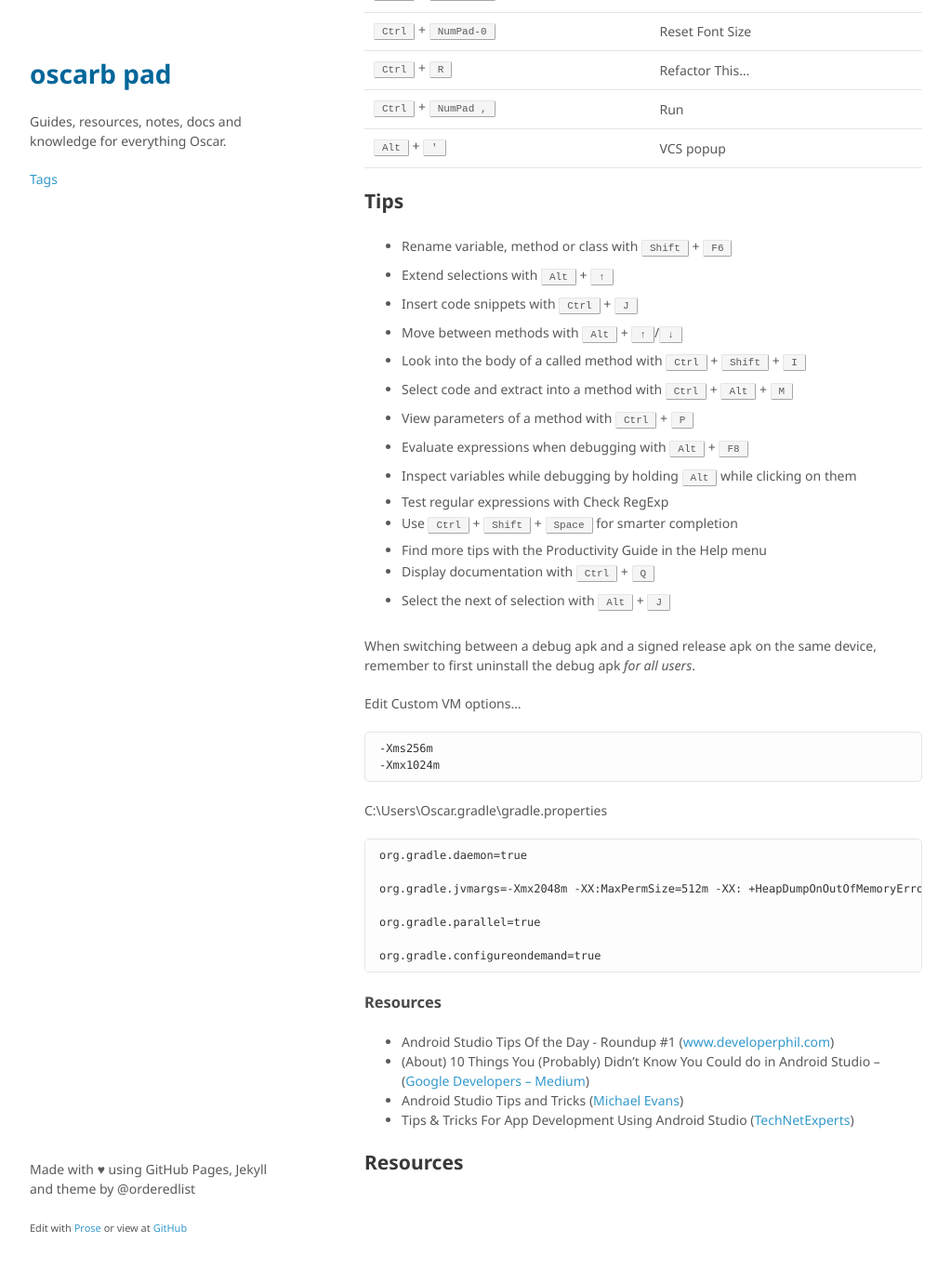
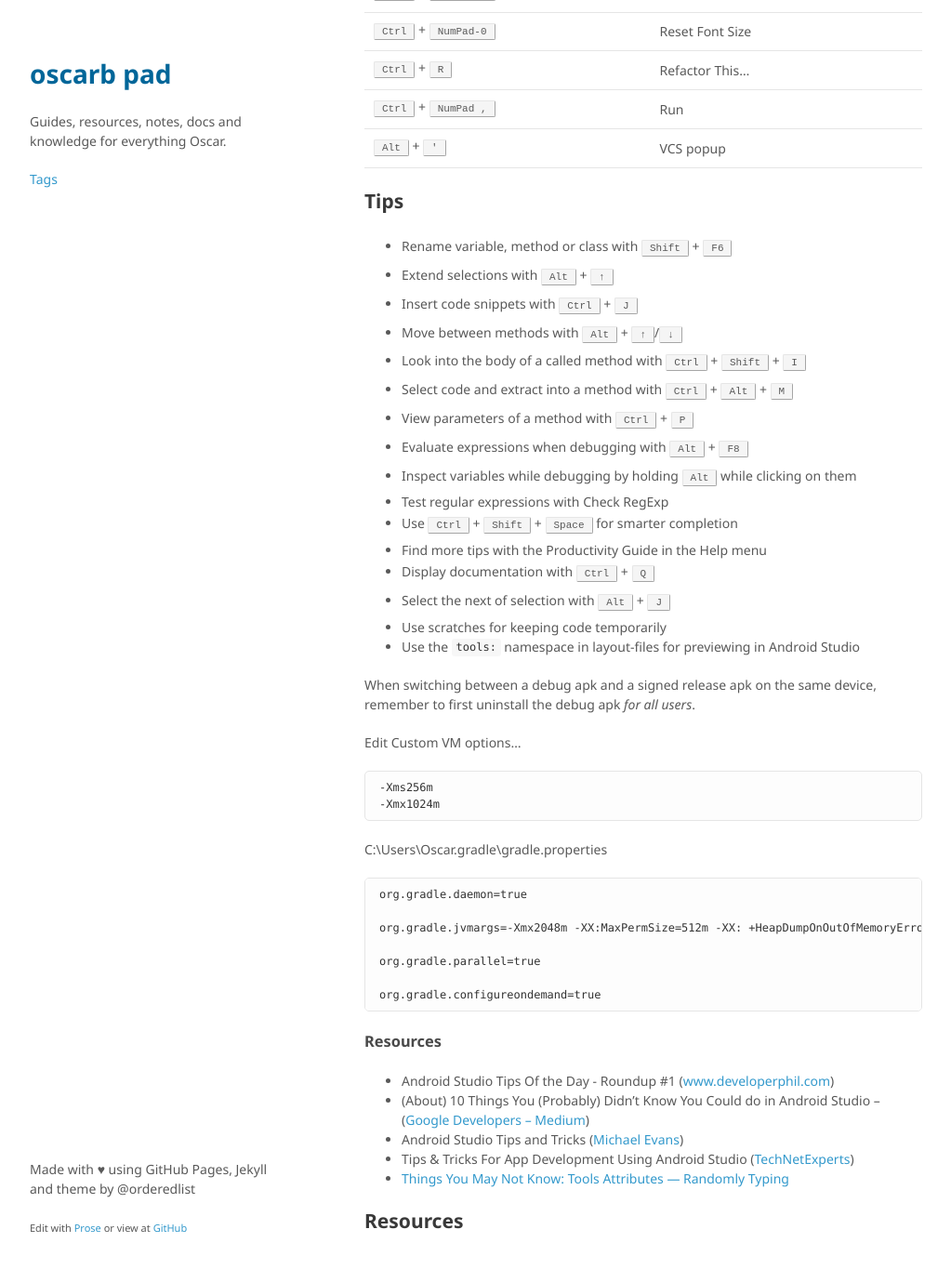
Before and after one commit to oscarb/pad, a Jekyll site: the page built from _docs/android-studio.md, in a window 1280 px wide and 1400 px high, scrolled down 1191 px. Shown: the top 1365 px of the window at 93% size, without its empty margins (128-1151 px from the left). Built offline with Jekyll 4.4.1, drawn with Linux system fonts in a browser that asks for light colours; some web fonts are replaced; before the commit the page ends 2528 px from its top, so only the background shows below that.

Commit message:
Updated android-studio.md

```diff
--- a/_docs/android-studio.md
+++ b/_docs/android-studio.md
@@ -81,6 +81,8 @@ Shortcut | Action
 * Find more tips with the Productivity Guide in the Help menu
 * Display documentation with <kbd>Ctrl</kbd> + <kbd>Q</kbd>
 * Select the next of selection with <kbd>Alt</kbd> + <kbd>J</kbd>
+* Use scratches for keeping code temporarily
+* Use the `tools:` namespace in layout-files for previewing in Android Studio
 
 When switching between a debug apk and a signed release apk on the same device, remember to first uninstall the debug apk _for all users_.
 
@@ -110,6 +112,7 @@ org.gradle.configureondemand=true
 * (About) 10 Things You (Probably) Didn’t Know You Could do in Android Studio –  ([Google Developers – Medium](https://medium.com/google-developers/about-10-things-you-probably-didn-t-know-you-could-do-in-android-studio-de231071b375#.olspr5v48))
 * Android Studio Tips and Tricks ([Michael Evans](http://michaelevans.org/blog/2016/01/06/android-studio-tips-and-tricks/))
 * Tips & Tricks For App Development Using Android Studio ([TechNetExperts](http://www.technetexperts.com/mobile/tips-tricks-for-app-development-using-android-studio/))
+* [Things You May Not Know: Tools Attributes — Randomly Typing](http://www.randomlytyping.com/blog/2015/6/17/things-you-may-not-know-about-tools-attributes)
 
 
 
```
